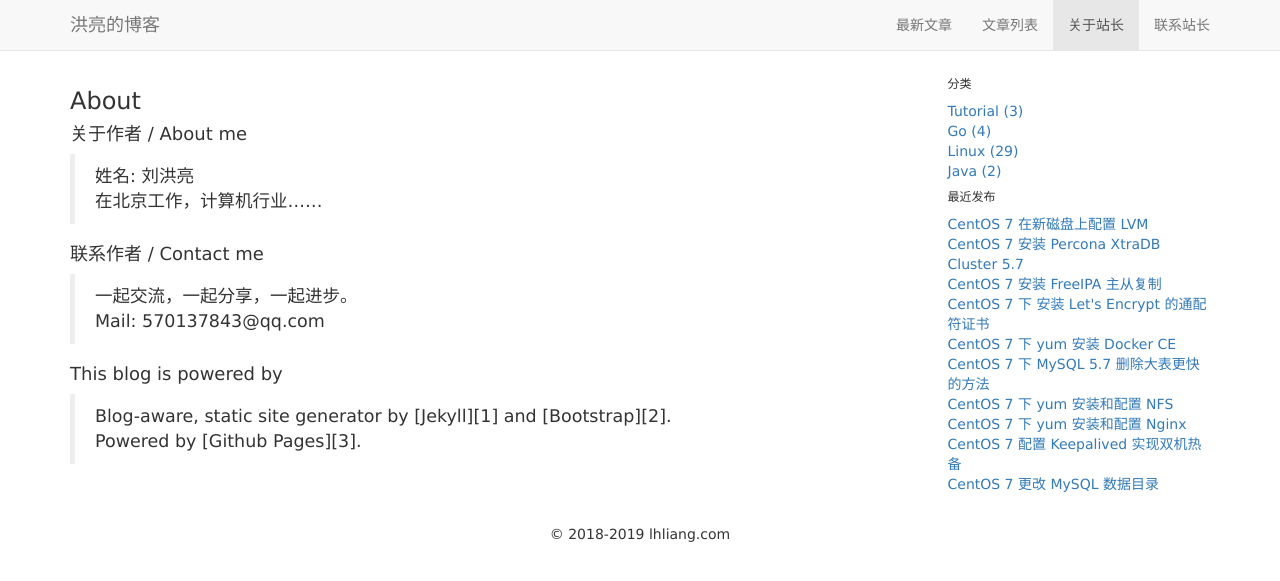
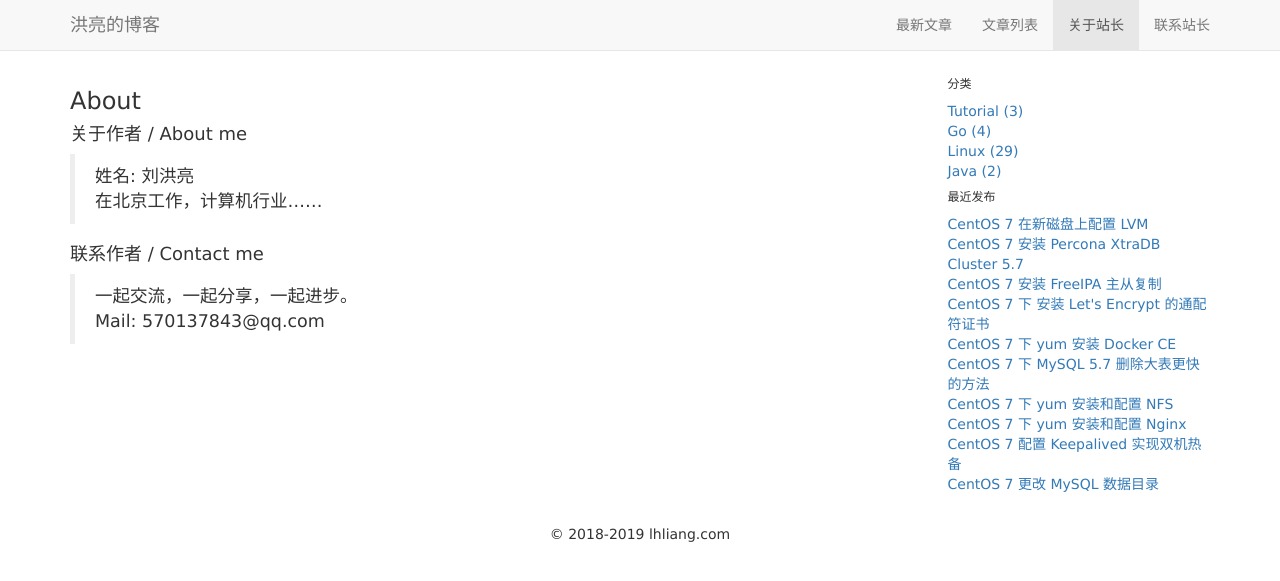
Before and after one commit to lruonan/lhliang.github.io, a Jekyll site: the page built from about.md, in a window 1280 px wide. Shown: the top 581 px of the page. Built offline with Jekyll 4.4.1, drawn with Linux system fonts in a browser that asks for light colours.

Commit message:
Update about.md

```diff
--- a/about.md
+++ b/about.md
@@ -14,7 +14,3 @@ title: About
 #### 联系作者 / Contact me
 > 一起交流，一起分享，一起进步。
 > Mail: 570137843@qq.com
-
-#### This blog is powered by
-> Blog-aware, static site generator by [Jekyll][1] and [Bootstrap][2].
-> Powered by [Github Pages][3].
```
